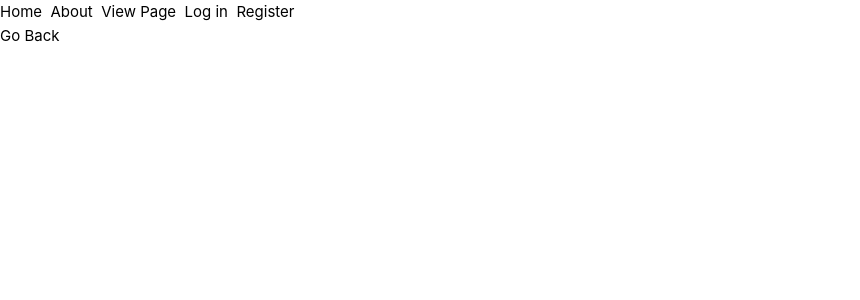
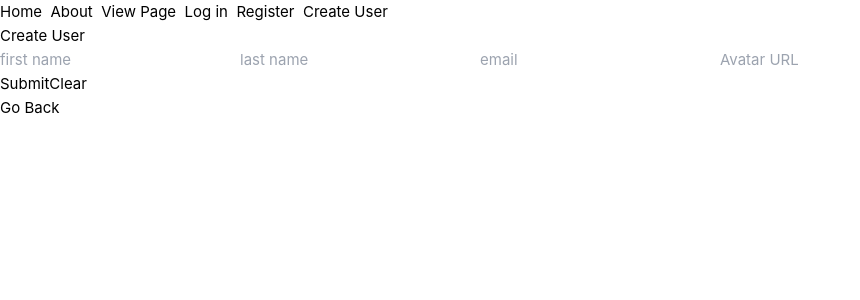
Before and after one commit to LueKely/Fake-Website, a Vue app: page /Create in a window 1280 px wide. Shown: the top 300 px of the page, without its empty margins (0-860 px from the left). Built offline with nearby package versions, Linux system fonts and the light colour scheme.

Commit message:
added create new user

```diff
--- a/src/App.vue
+++ b/src/App.vue
@@ -19,6 +19,7 @@
 		<RouterLink to="/PageView/Page/1">View Page &nbsp;</RouterLink>
 		<RouterLink to="/LogIn">Log in &nbsp;</RouterLink>
 		<RouterLink to="/Register">Register &nbsp;</RouterLink>
+		<RouterLink to="/Create">Create User &nbsp;</RouterLink>
 	</nav>
 	<RouterView />
 	<GoBack></GoBack>
--- a/src/router/index.ts
+++ b/src/router/index.ts
@@ -40,6 +40,11 @@ const router = createRouter({
 			name: 'Register',
 			component: () => import('../views/RegisterUser.vue'),
 		},
+		{
+			path: '/Create',
+			name: 'Create',
+			component: () => import('../views/CreateUser.vue'),
+		},
 	],
 });
 
--- /dev/null
+++ b/src/views/CreateUser.vue
@@ -0,0 +1,45 @@
+<script setup lang="ts">
+	import axios from 'axios';
+	import { reactive } from 'vue';
+	type user = {
+		firstName: string;
+		lastName: string;
+		email: string;
+		avatar: string;
+	};
+	const newUser = reactive<user>({
+		firstName: '',
+		lastName: '',
+		email: '',
+		avatar: '',
+	});
+
+	async function createNewUser() {
+		try {
+			axios.post('https://reqres.in/api/users', { ...newUser });
+			alert('User added');
+			clearInput();
+		} catch (error) {
+			alert('whoops error occured');
+		}
+	}
+
+	function clearInput() {
+		for (const key in newUser) {
+			newUser[key as keyof typeof newUser] = '';
+		}
+	}
+</script>
+<template>
+	<div>
+		<h1>Create User</h1>
+		<div>
+			<input type="text" v-model="newUser.firstName" placeholder="first name" />
+			<input type="text" v-model="newUser.lastName" placeholder="last name" />
+			<input type="text" v-model="newUser.email" placeholder="email" />
+			<input type="text" v-model="newUser.avatar" placeholder="Avatar URL" />
+		</div>
+		<button @click="createNewUser">Submit</button>
+		<button @click="clearInput">Clear</button>
+	</div>
+</template>
```
